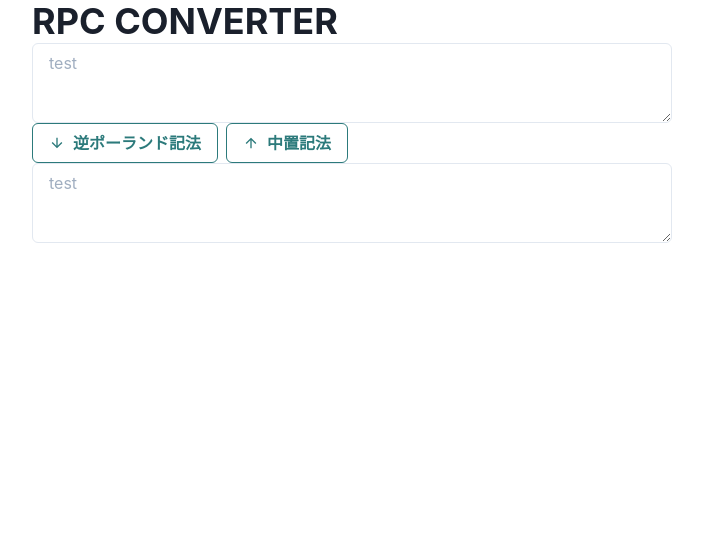
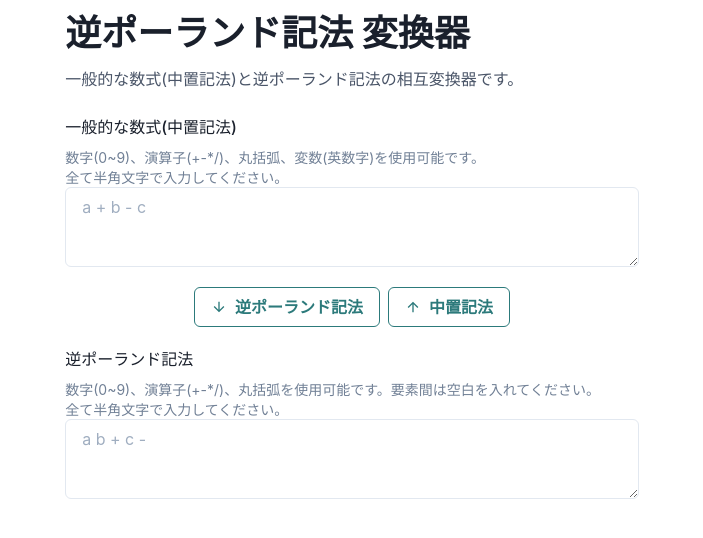
Before and after one commit to HidakaRintaro/rpc_converter, a React (Create React App) app: page / in a window 1280 px wide. Shown: the top 538 px of the page, without its empty margins (288-991 px from the left). Built offline with nearby package versions, Linux system fonts and the light colour scheme.

Commit message:
レイアウトを整えた

```diff
--- a/src/App.tsx
+++ b/src/App.tsx
@@ -1,38 +1,75 @@
+import { ChangeEvent, useState } from "react";
 import { ArrowDownIcon, ArrowUpIcon } from "@chakra-ui/icons";
 import {
-  Box,
   Button,
+  ButtonGroup,
+  Center,
   ChakraProvider,
+  Container,
+  FormControl,
+  FormHelperText,
+  FormLabel,
   Heading,
-  HStack,
+  Text,
   Textarea,
 } from "@chakra-ui/react";
 import "./App.css";
 
 export const App = () => {
+  const [rpcValue, setRpcValue] = useState("");
+  // const onChangeCheckText = (e: ChangeEvent<HTMLTextAreaElement>) => {
+  //   const s = e.target.value;
+  //   while (s.match(/[^A-Z^a-z\d\-]/)) {
+  //     setRpcValue(s.replace(/[^A-Z^a-z\d\-]/, ""));
+  //   }
+  //   console.log(s);
+  // };
+
   return (
     <ChakraProvider>
-      <Box w="50%" mx="auto">
-        <Heading as="h1">RPC CONVERTER</Heading>
-        <Textarea placeholder="test" />
-        <HStack>
-          <Button
-            leftIcon={<ArrowDownIcon />}
-            colorScheme="teal"
-            variant="outline"
-          >
-            逆ポーランド記法
-          </Button>
-          <Button
-            leftIcon={<ArrowUpIcon />}
-            colorScheme="teal"
-            variant="outline"
-          >
-            中置記法
-          </Button>
-        </HStack>
-        <Textarea placeholder="test" />
-      </Box>
+      <Container mt="3">
+        <Heading as="h1" mb="3">
+          逆ポーランド記法 変換器
+        </Heading>
+        <Text color="gray.600" mb="6">
+          一般的な数式(中置記法)と逆ポーランド記法の相互変換器です。
+        </Text>
+        <FormControl>
+          <FormLabel>一般的な数式(中置記法)</FormLabel>
+          <FormHelperText>
+            数字(0~9)、演算子(+-*/)、丸括弧、変数(英数字)を使用可能です。
+            <br />
+            全て半角文字で入力してください。
+          </FormHelperText>
+          <Textarea
+            mb="5"
+            placeholder="a + b - c"
+            // value={rpcValue}
+            // onChange={onChangeCheckText}
+          />
+        </FormControl>
+        <Center>
+          <ButtonGroup variant="outline" mb="5">
+            <Button leftIcon={<ArrowDownIcon />} colorScheme="teal">
+              逆ポーランド記法
+            </Button>
+            <Button leftIcon={<ArrowUpIcon />} colorScheme="teal">
+              中置記法
+            </Button>
+          </ButtonGroup>
+        </Center>
+        <FormControl>
+          <FormLabel>逆ポーランド記法</FormLabel>
+          <FormHelperText>
+            数字(0~9)、演算子(+-*/)、丸括弧を使用可能です。要素間は空白を入れてください。
+            <br />
+            全て半角文字で入力してください。
+          </FormHelperText>
+          <Textarea placeholder="a b + c -" />
+        </FormControl>
+      </Container>
     </ChakraProvider>
   );
 };
+
+// const RpcConvert = (formula: string) => {};
```
